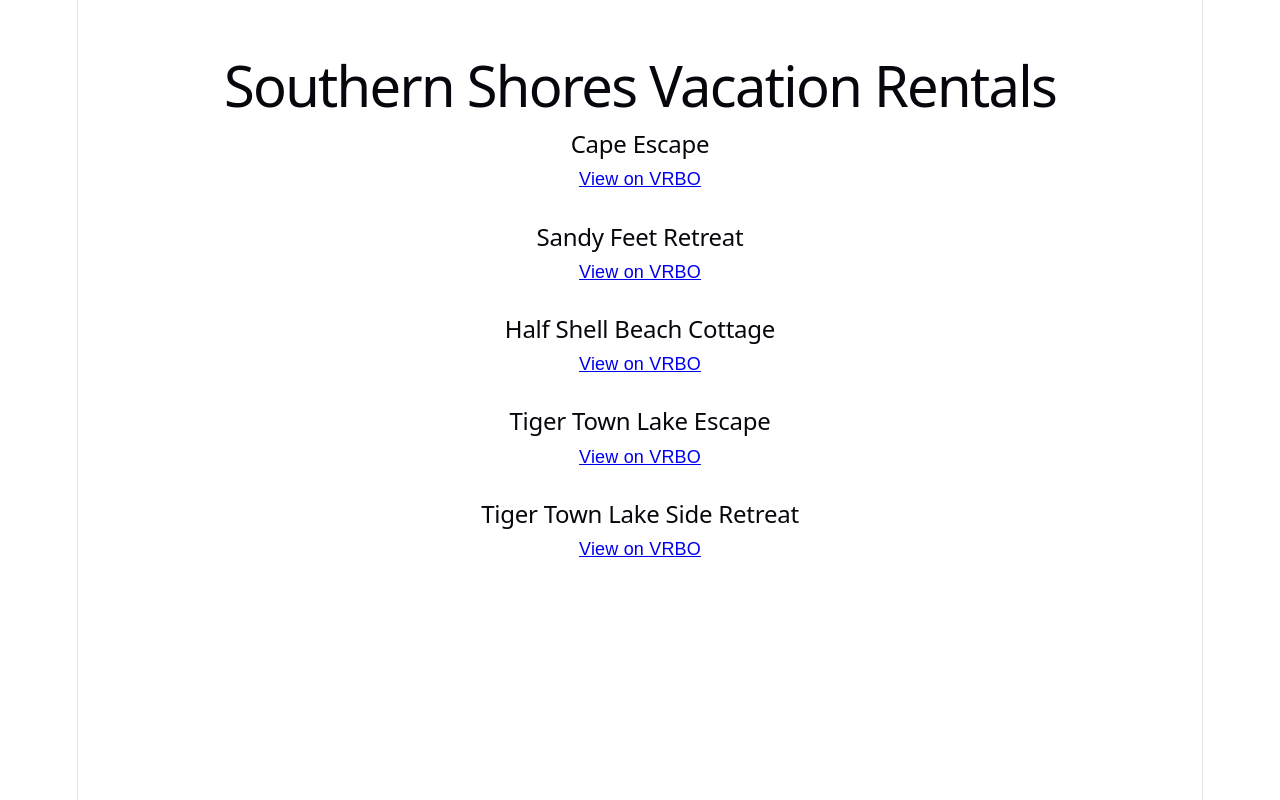
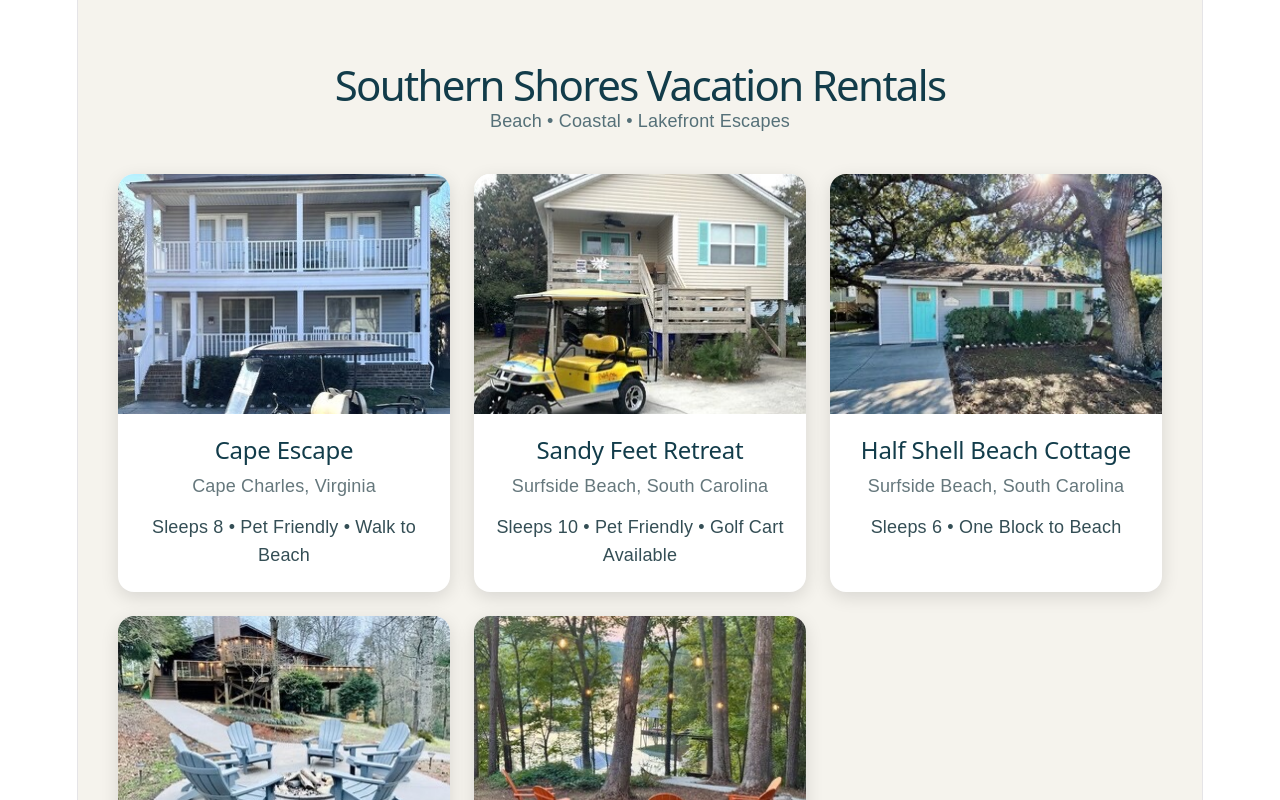
Before and after one commit to saboscotts-star/southern-shores-vacation-rentals, a React (Vite) app: page / in a window 1280 px wide. Shown: the top 800 px of the page. Built offline with nearby package versions, Linux system fonts and the light colour scheme.

Commit message:
Property cards with cover photos working

```diff
--- a/src/App.jsx
+++ b/src/App.jsx
@@ -1,72 +1,139 @@
+import React from "react";
+
 function App() {
+  const properties = [
+    {
+      name: "Cape Escape",
+      location: "Cape Charles, Virginia",
+      details: "Sleeps 8 • Pet Friendly • Walk to Beach",
+      image: "/images/Cape Escape/Cover.jpeg",
+    },
+    {
+      name: "Sandy Feet Retreat",
+      location: "Surfside Beach, South Carolina",
+      details: "Sleeps 10 • Pet Friendly • Golf Cart Available",
+      image: "/images/Sandy Feet Retreat/Cover.jpeg",
+    },
+    {
+      name: "Half Shell Beach Cottage",
+      location: "Surfside Beach, South Carolina",
+      details: "Sleeps 6 • One Block to Beach",
+      image: "/images/Half Shell/Cover.jpeg",
+    },
+    {
+      name: "Tiger Town Lake Escape",
+      location: "Lake Hartwell, South Carolina",
+      details: "Sleeps 15 • Dock • Game Room",
+      image: "/images/Tiger Town Lake Escape/Cover.jpeg",
+    },
+    {
+      name: "Tiger Town Lake Side Retreat",
+      location: "Lake Hartwell, South Carolina",
+      details: "Sleeps 12 • Log Cabin • Firepit",
+      image: "/images/Tiger Town Lake Side Retreat/Cover.jpeg",
+    },
+  ];
+
   return (
-    <div style={{ padding: "40px", fontFamily: "Arial" }}>
-      <h1 style={{ textAlign: "center" }}>
-        Southern Shores Vacation Rentals
-      </h1>
-
-      <div
+    <main
+      style={{
+        minHeight: "100vh",
+        backgroundColor: "#f5f3ed",
+        fontFamily: "Arial, sans-serif",
+        padding: "40px",
+      }}
+    >
+      <header
         style={{
-          maxWidth: "700px",
-          margin: "0 auto",
+          textAlign: "center",
+          marginBottom: "40px",
         }}
       >
-        <div style={{ marginBottom: "30px" }}>
-          <h2>Cape Escape</h2>
-          <a
-            href="https://www.vrbo.com/1450845"
-            target="_blank"
-            rel="noreferrer"
+        <h1
+          style={{
+            color: "#123c4a",
+            fontSize: "42px",
+            marginBottom: "10px",
+          }}
+        >
+          Southern Shores Vacation Rentals
+        </h1>
+
+        <p
+          style={{
+            color: "#557078",
+            fontSize: "18px",
+          }}
+        >
+          Beach • Coastal • Lakefront Escapes
+        </p>
+      </header>
+
+      <section
+        style={{
+          maxWidth: "1200px",
+          margin: "0 auto",
+          display: "grid",
+          gridTemplateColumns: "repeat(auto-fit, minmax(300px, 1fr))",
+          gap: "24px",
+        }}
+      >
+        {properties.map((property) => (
+          <article
+            key={property.name}
+            style={{
+              backgroundColor: "white",
+              borderRadius: "16px",
+              overflow: "hidden",
+              boxShadow: "0 5px 18px rgba(0,0,0,0.12)",
+            }}
           >
-            View on VRBO
-          </a>
-        </div>
+          <img
+           src= {property.image}
+           alt= {property.name} style={{
+            width: "100%",
+            height: "240px",
+            objectFit: "cover",
+            display: "block",
+          }}/>
 
-        <div style={{ marginBottom: "30px" }}>
-          <h2>Sandy Feet Retreat</h2>
-          <a
-            href="https://www.vrbo.com/632149"
-            target="_blank"
-            rel="noreferrer"
-          >
-            View on VRBO
-          </a>
-        </div>
+            <div
+              style={{
+                padding: "22px",
+              }}
+            >
+              <h2
+                style={{
+                  color: "#123c4a",
+                  marginTop: "0",
+                  marginBottom: "8px",
+                }}
+              >
+                {property.name}
+              </h2>
 
-        <div style={{ marginBottom: "30px" }}>
-          <h2>Half Shell Beach Cottage</h2>
-          <a
-            href="https://www.vrbo.com/929524"
-            target="_blank"
-            rel="noreferrer"
-          >
-            View on VRBO
-          </a>
-        </div>
+              <p
+                style={{
+                  color: "#65777c",
+                  marginBottom: "14px",
+                }}
+              >
+                {property.location}
+              </p>
 
-        <div style={{ marginBottom: "30px" }}>
-          <h2>Tiger Town Lake Escape</h2>
-          <a
-            href="https://www.vrbo.com/4434431"
-            target="_blank"
-            rel="noreferrer"
-          >
-            View on VRBO
-          </a>
-        </div>
-
-        <div style={{ marginBottom: "30px" }}>
-          <h2>Tiger Town Lake Side Retreat</h2>
-          <a
-            href="https://www.vrbo.com/2277031"
-            target="_blank"
-            rel="noreferrer"
-          >
-            View on VRBO
-          </a>
-        </div>
-      </div>
-    </div>
+              <p
+                style={{
+                  color: "#344e55",
+                  lineHeight: "1.6",
+                }}
+              >
+                {property.details}
+              </p>
+            </div>
+          </article>
+        ))}
+      </section>
+    </main>
   );
 }
 
```
Also changed, not shown: public/images/Tiger Town Lake Side Retreat/Cover.jpeg, public/images/Tiger Town Lake Side Retreat/DBB2DDA9-D972-4D89-93CF-77C18A0176A1_4_5005_c.jpeg (deleted).
